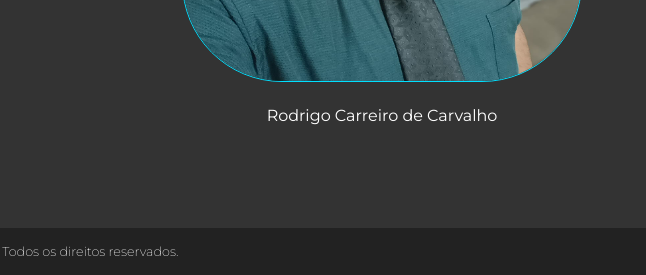
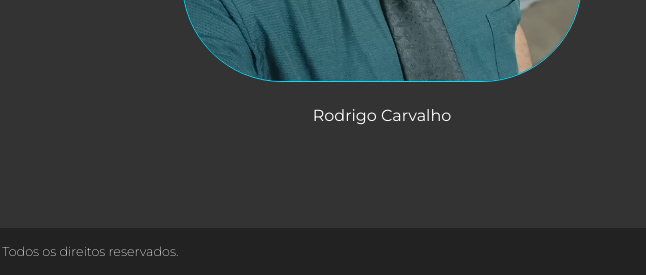
Before and after one commit to DevRodrigoCarvalho/Portifolio-Udemy-LA, a plain HTML site: page index.html in a window 1280 px wide. Shown: the part 525-800 px from the top of the page, 634-1280 px from the left. Drawn offline with Linux system fonts and the light colour scheme.

Commit message:
segundo commit - ajuste do nome

```diff
--- a/index.html
+++ b/index.html
@@ -67,7 +67,7 @@
         <!---->
         <figure>
             <img src="./images/techs/Rodrigo Carvalho Color.jpeg" alt="Imagem de Rodrigo Carvalho">
-            <figcaption>Rodrigo Carreiro de Carvalho</figcaption>
+            <figcaption>Rodrigo Carvalho</figcaption>
         </figure>
     </main>
     <footer>
```
